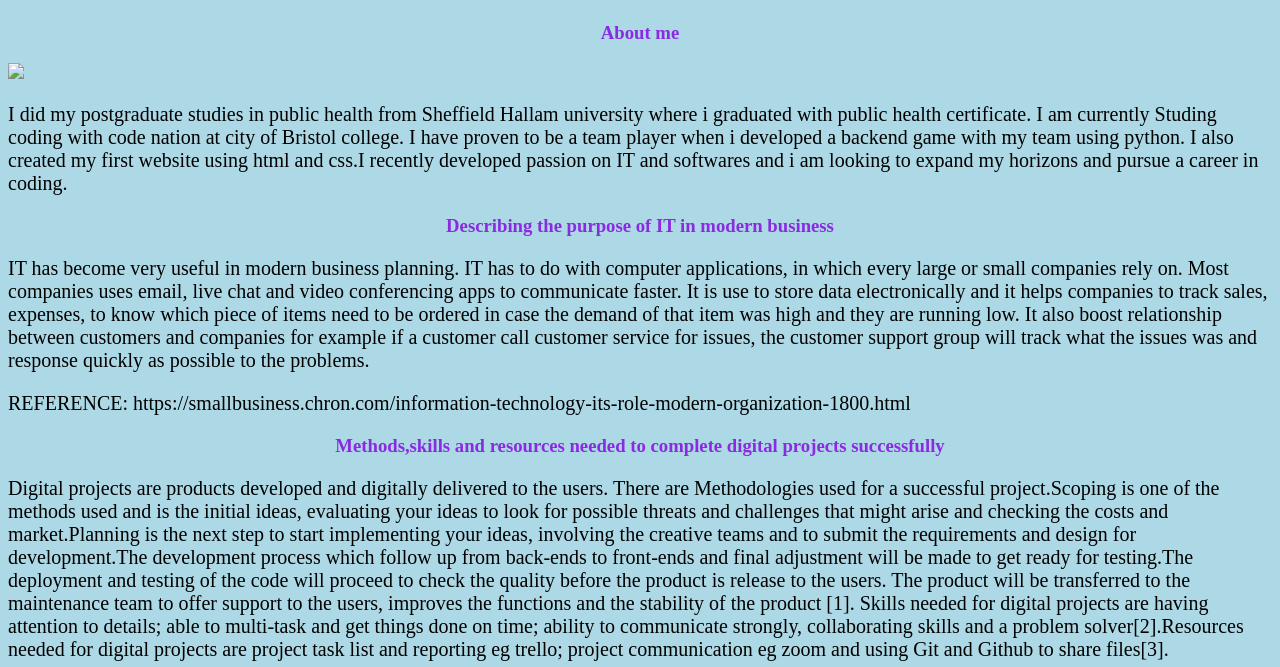
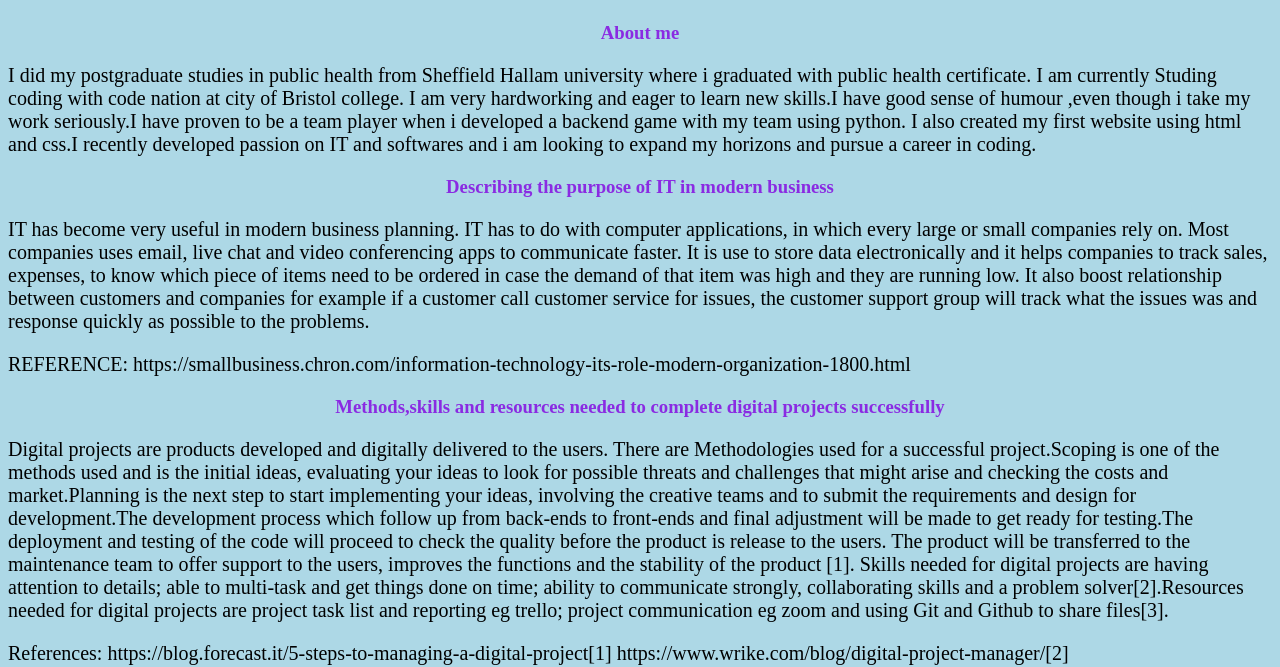
Before and after one commit to amyokoh/amy-website, a plain HTML site: page index.html in a window 1280 px wide. Shown: the part 120-787 px from the top of the page. Drawn offline with Linux system fonts and the light colour scheme.

```diff
--- a/index.html
+++ b/index.html
@@ -14,10 +14,9 @@
 
     <h3>About me </h3>
    <div>
-      <img src="download.jpeg"class="image ">
 
-         <p> I did my postgraduate studies in public health from Sheffield Hallam university where i graduated with public health certificate. I am currently Studing coding with code nation at city of Bristol college. I have proven to be a team player when i developed a backend game with my team using python. I also created my first website using html and css.I recently developed passion on IT and softwares and i am looking to expand my horizons and pursue a career in coding.
 
+         <p> I did my postgraduate studies in public health from Sheffield Hallam university where i graduated with public health certificate. I am currently Studing coding with code nation at city of Bristol college. I am very hardworking and eager to learn new skills.I have good sense of humour ,even though i take my work seriously.I have proven to be a team player when i developed a backend game with my team using python. I also created my first website using html and css.I recently developed passion on IT and softwares and i am looking to expand my horizons and pursue a career in coding.
    </p>
 
 
```
Also changed, not shown: page4.html (+1 -1 lines), google screenshot.png (added).
